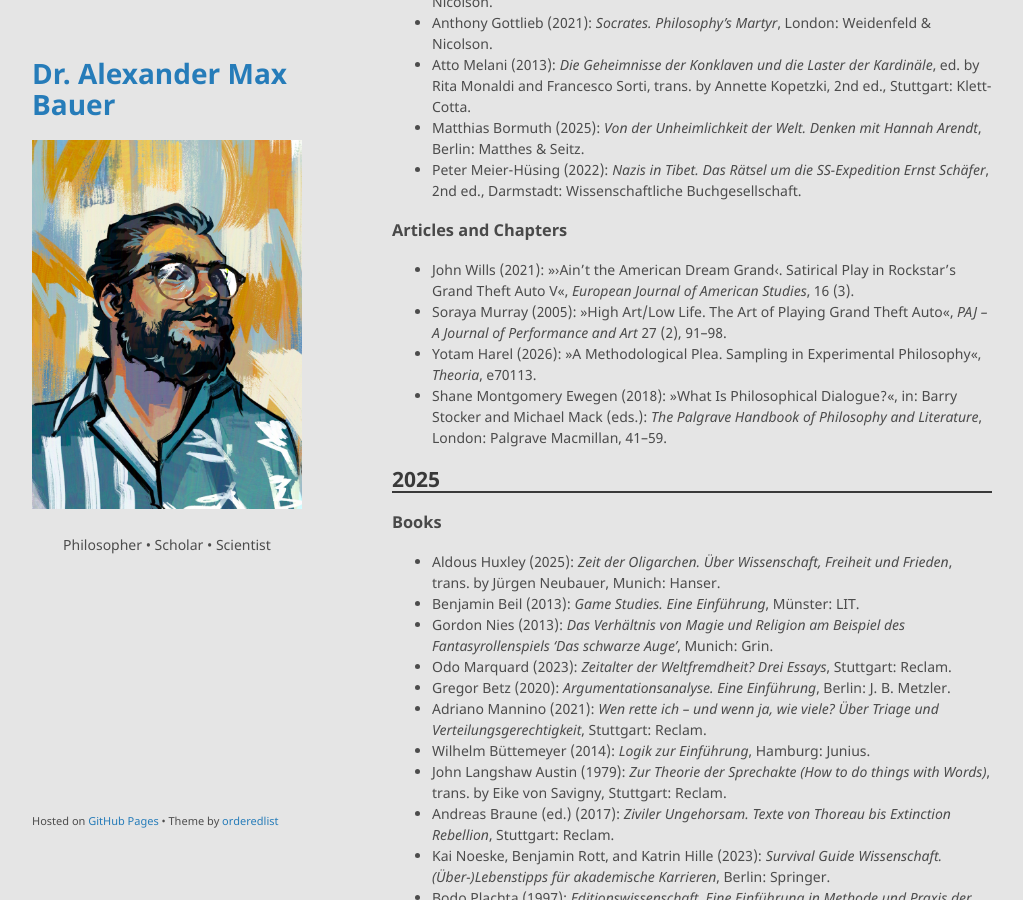
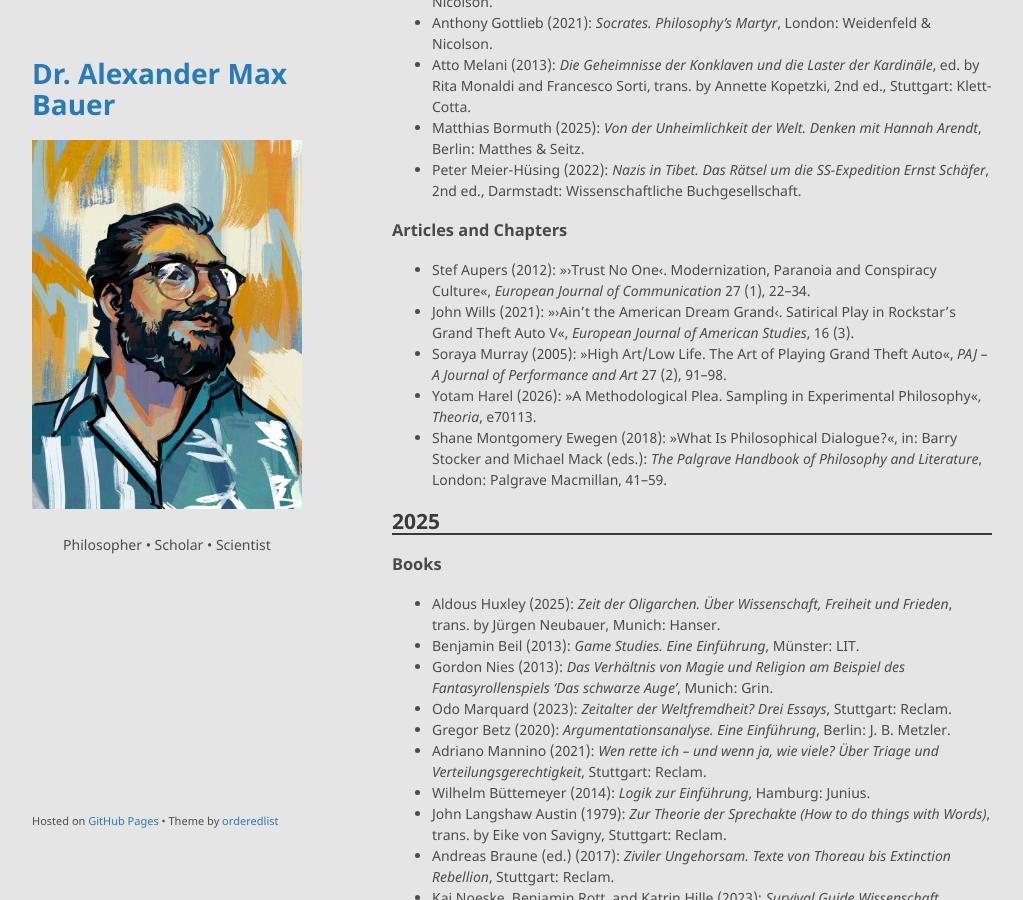
Before and after one commit to alephmembeth/alephmembeth.github.io, a Jekyll site: the page built from reading.md, in a window 1280 px wide and 900 px high, scrolled down 367 px. Shown: the whole window, without its empty margins (128-1151 px from the left). Built offline with Jekyll 4.4.1, drawn with Linux system fonts in a browser that asks for light colours; our own code applies the rules of GitHub Pages for plain Markdown files.

Commit message:
Update reading.md

```diff
--- a/reading.md
+++ b/reading.md
@@ -21,6 +21,7 @@ Inspired by [David Strohmaier](https://dstrohmaier.com/lists/), I’m compiling
 
 ### Articles and Chapters
 
++ Stef Aupers (2012): »›Trust No One‹. Modernization, Paranoia and Conspiracy Culture«, _European Journal of Communication_ 27 (1), 22–34.
 + John Wills (2021): »›Ain’t the American Dream Grand‹. Satirical Play in Rockstar’s Grand Theft Auto V«, _European Journal of American Studies_, 16 (3).
 + Soraya Murray (2005): »High Art/Low Life. The Art of Playing Grand Theft Auto«, _PAJ – A Journal of Performance and Art_ 27 (2), 91–98.
 + Yotam Harel (2026): »A Methodological Plea. Sampling in Experimental Philosophy«, _Theoria_, e70113.
```
